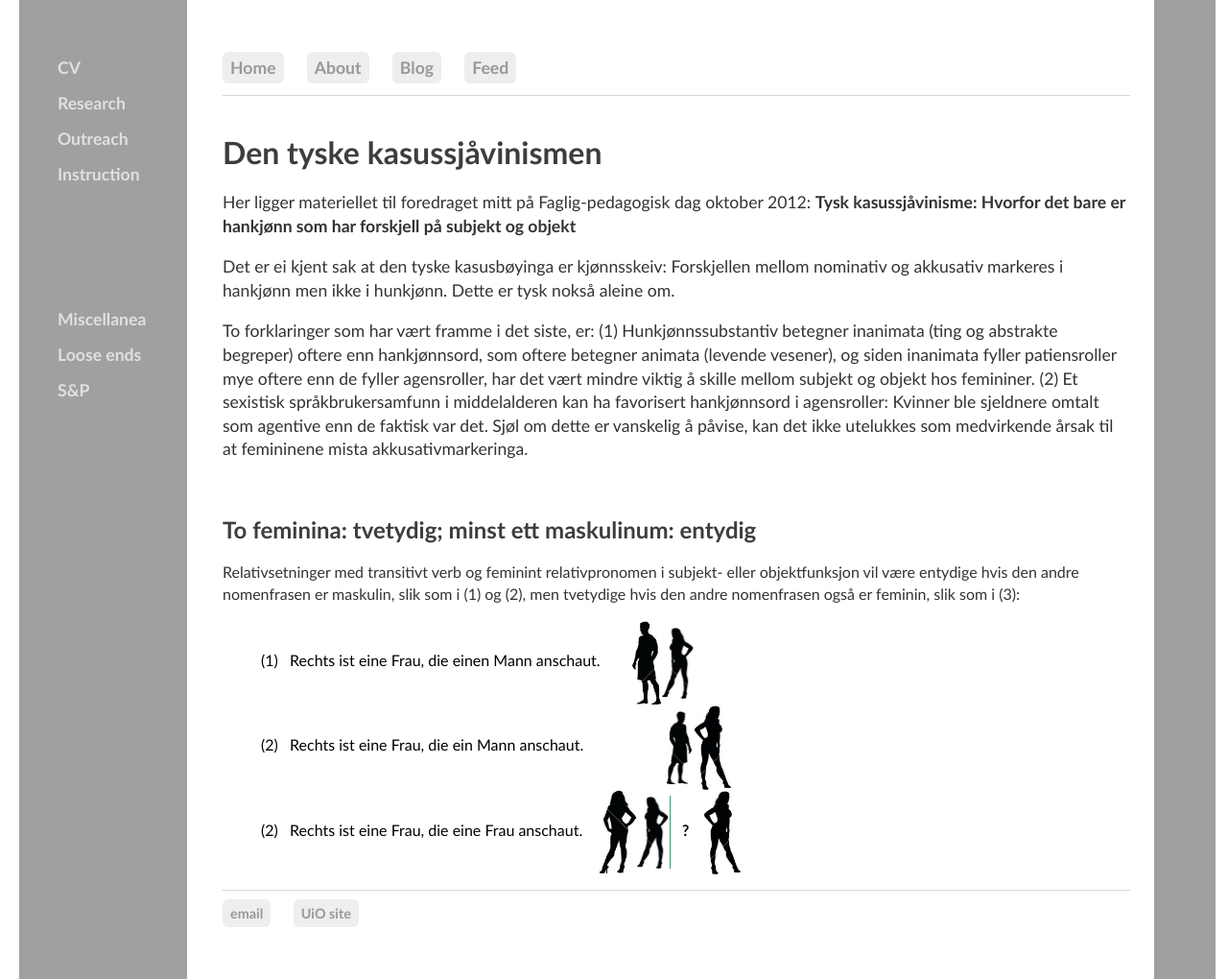
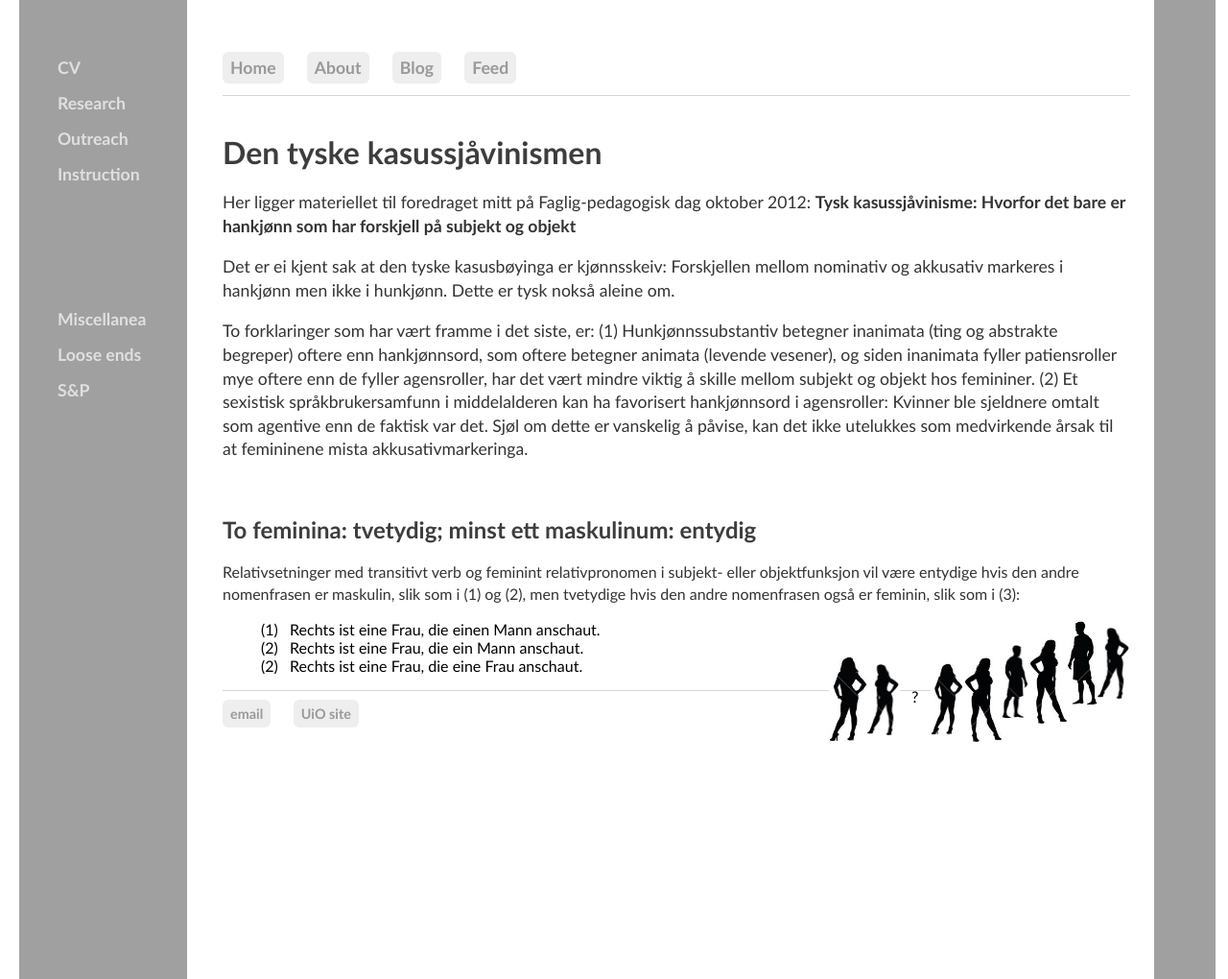
Before and after one commit to kjelljs/kjelljs.github.io, a Jekyll site: the page built from dissemination/kasus.html, in a window 1280 px wide and 1020 px high. Shown: the whole window at 96% size. Built offline with Jekyll 4.4.1, drawn with Linux system fonts in a browser that asks for light colours.

Commit message:
Update kasus.html

```diff
--- a/dissemination/kasus.html
+++ b/dissemination/kasus.html
@@ -51,7 +51,7 @@
     <p>Relativsetninger med transitivt verb og feminint relativpronomen i subjekt- eller objektfunksjon vil være entydige hvis den andre nomenfrasen er maskulin, slik som i (1) og (2), men tvetydige hvis den andre nomenfrasen også er feminin, slik som i (3):
     </p>
     <ul>
-	<li>(1) &nbsp; Rechts ist eine Frau, die einen Mann anschaut.&nbsp; &nbsp; &nbsp; &nbsp; <img align="center" alt="" src="/pics/diesie2.jpg" style="width: 32px;" /><img align="center" alt="" src="/pics/diesie1.jpg" style="width: 34px;" /></li>
-	<li>(2) &nbsp; Rechts ist eine Frau, die ein Mann anschaut.&nbsp;&nbsp;&nbsp;&nbsp;&nbsp;&nbsp;&nbsp;&nbsp;&nbsp;&nbsp; &nbsp; &nbsp; &nbsp; &nbsp; &nbsp; <img align="center" alt="" li="" src="/pics/diesie5.jpg" style="width: 28px;" /><img align="center" alt="" src="/pics/diesie4.jpg" style="width: 40px;" /></li>
-	<li>(2) &nbsp; Rechts ist eine Frau, die eine Frau anschaut. &nbsp; &nbsp;<img align="center" alt="" src="/pics/diesie3.jpg" style="width: 40px;" /><img align="center" alt="" li="" src="/pics/diesie1.jpg" style="width: 34px; border-right-color: rgb(51, 153, 102); border-right-width: 1px; border-right-style: solid;" />&nbsp;&nbsp;&nbsp;<strong>?</strong>&nbsp;&nbsp;&nbsp;<img align="center" alt="" src="/pic/diesie3.jpg" style="width: 34px; border-left-color: rgb(51, 153, 102); border-left-width: 1px; border-left-style: solid;" /><img align="center" alt="" li="" src="/pics/diesie4.jpg" style="width: 40px;" /></li>
+	<li>(1) &nbsp; Rechts ist eine Frau, die einen Mann anschaut. <div style="float:right;"><img align="center" src="/pics/diesie2.jpg" style="width: 32px;" /><img align="center" src="/pics/diesie1.jpg" style="width: 34px;" /></div></li>
+	<li>(2) &nbsp; Rechts ist eine Frau, die ein Mann anschaut. <div style="float:right;"><img align="center" src="/pics/diesie5.jpg" style="width: 28px;" /><img align="center" src="/pics/diesie4.jpg" style="width: 40px;" /></div></li>
+	<li>(2) &nbsp; Rechts ist eine Frau, die eine Frau anschaut. <div style="float:right;"><img align="center" src="/pics/diesie3.jpg" style="width: 40px;" /><img align="center" src="/pics/diesie1.jpg" style="width: 34px;" />&nbsp;&nbsp;&nbsp;?&nbsp;&nbsp;&nbsp;<img align="center" src="/pics/diesie3.jpg" style="width: 34px;" /><img align="center" src="/pics/diesie4.jpg" style="width: 40px;" /></div></li>
 </ul>
```
